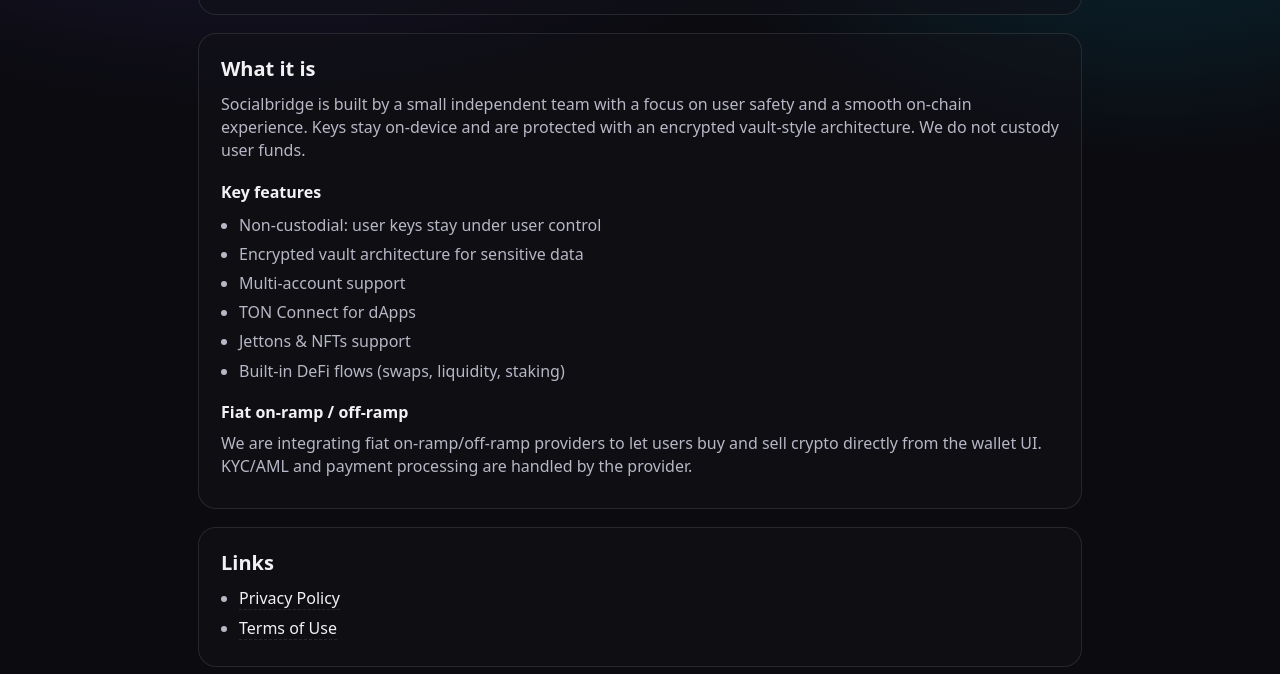
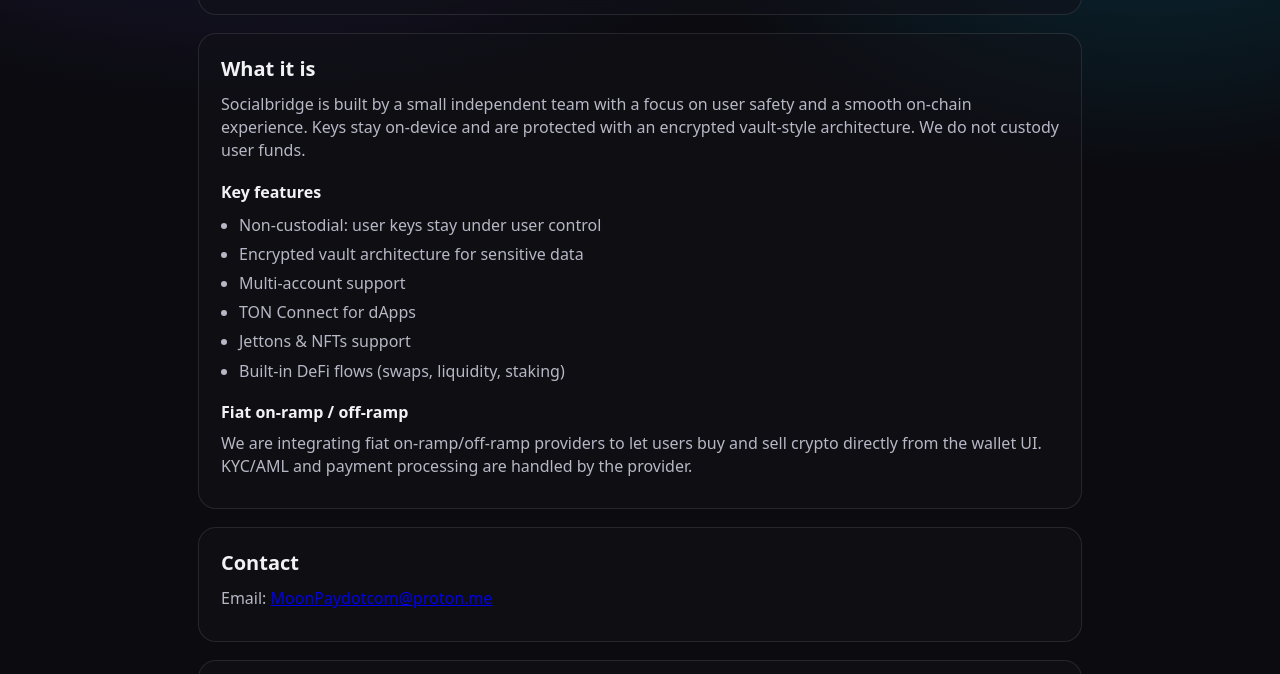
Before and after one commit to Yxx7777/Socialbridge-landing, a plain HTML site: page public/index.html in a window 1280 px wide. Shown: the part 277-951 px from the top of the page. Drawn offline with Linux system fonts and the light colour scheme.

Commit message:
Add contact section with email information

```diff
--- a/public/index.html
+++ b/public/index.html
@@ -51,6 +51,13 @@
         </p>
       </section>
 
+      <section id="contact" class="card">
+        <h2>Contact</h2>
+        <p>
+          Email: <a href="mailto:MoonPaydotcom@proton.me">MoonPaydotcom@proton.me</a>
+        </p>
+      </section>
+
       <section class="card">
         <h2>Links</h2>
         <ul class="links">
```
